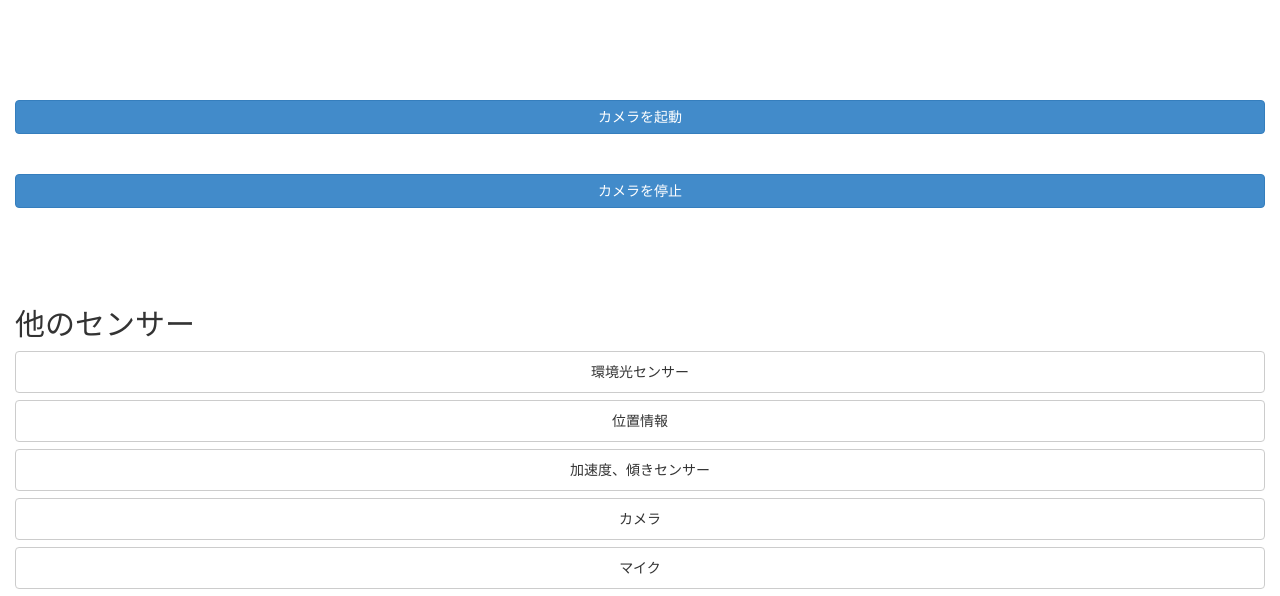
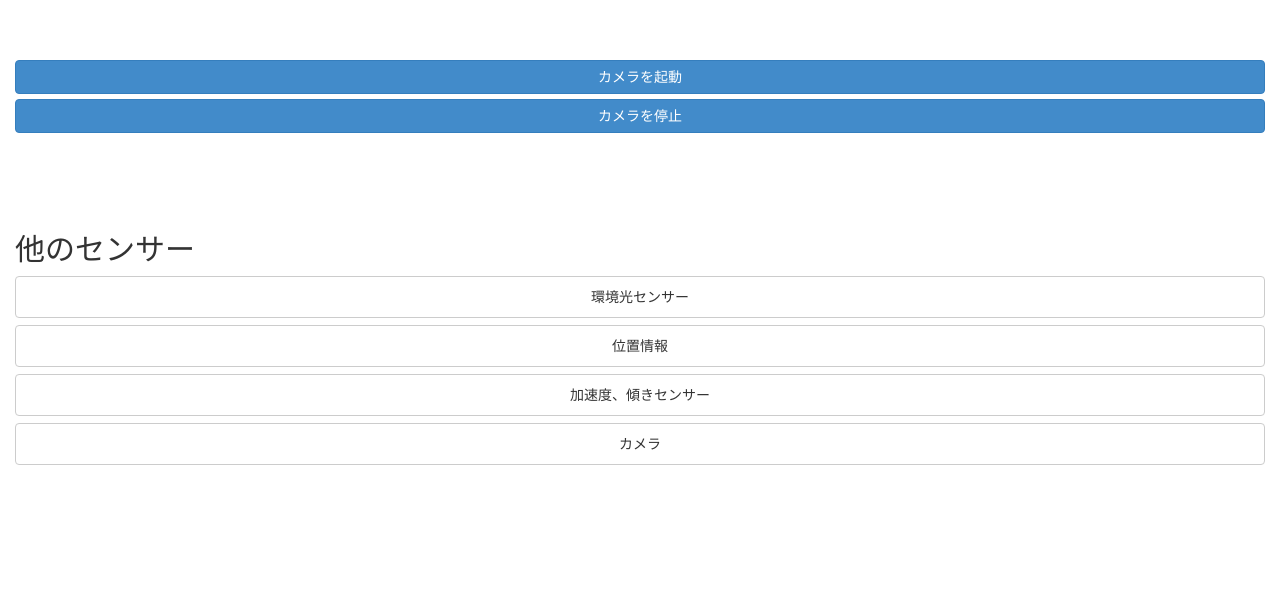
Before and after one commit to tocky247/lecture07, a website: page app/video-capture/index.html in a window 1280 px wide. Shown: the part 724-1320 px from the top of the page. After the commit the page ends 1196 px from the top, so only its background shows below. Drawn offline with Linux system fonts and the light colour scheme.

Commit message:
audio-capture のデモを削除

```diff
--- a/app/css/app.css
+++ b/app/css/app.css
@@ -15,10 +15,6 @@ video{
 .main h2{
   font-size: 141%;
   margin-bottom: 4rem;
-}
-
-.main .btn{
-  margin-top: 4rem;
 }
 
 .footer{
--- a/app/video-capture/index.html
+++ b/app/video-capture/index.html
@@ -16,7 +16,7 @@
     <div class="container-fluid main">
       <h2>カメラの利用</h2>
       <video id="preview"></video>
-      <button type="button" class="btn btn-primary btn-block" id="start-button">カメラを起動</button>
+      <button href="#" type="button" class="btn btn-primary btn-block" id="start-button">カメラを起動</button>
       <button type="button" class="btn btn-primary btn-block" id="stop-button">カメラを停止</button>
     </div>
     <div class="footer container-fluid">
@@ -26,7 +26,6 @@
         <li><a href="/geolocation" class="btn btn-default btn-block">位置情報</a></li>
         <li><a href="/device-orientation" class="btn btn-default btn-block">加速度、傾きセンサー</a></li>
         <li><a href="/video-capture" class="btn btn-default btn-block">カメラ</a></li>
-        <li><a href="/audio-capture" class="btn btn-default btn-block">マイク</a></li>
       </ul>
     </div>
     <script src="../js/video-capture.js"></script>
```
Also changed, not shown: app/ambient-light/index.html (+0 -1 lines), app/geolocation/index.html (+0 -1 lines), app/index.html (+0 -1 lines).
